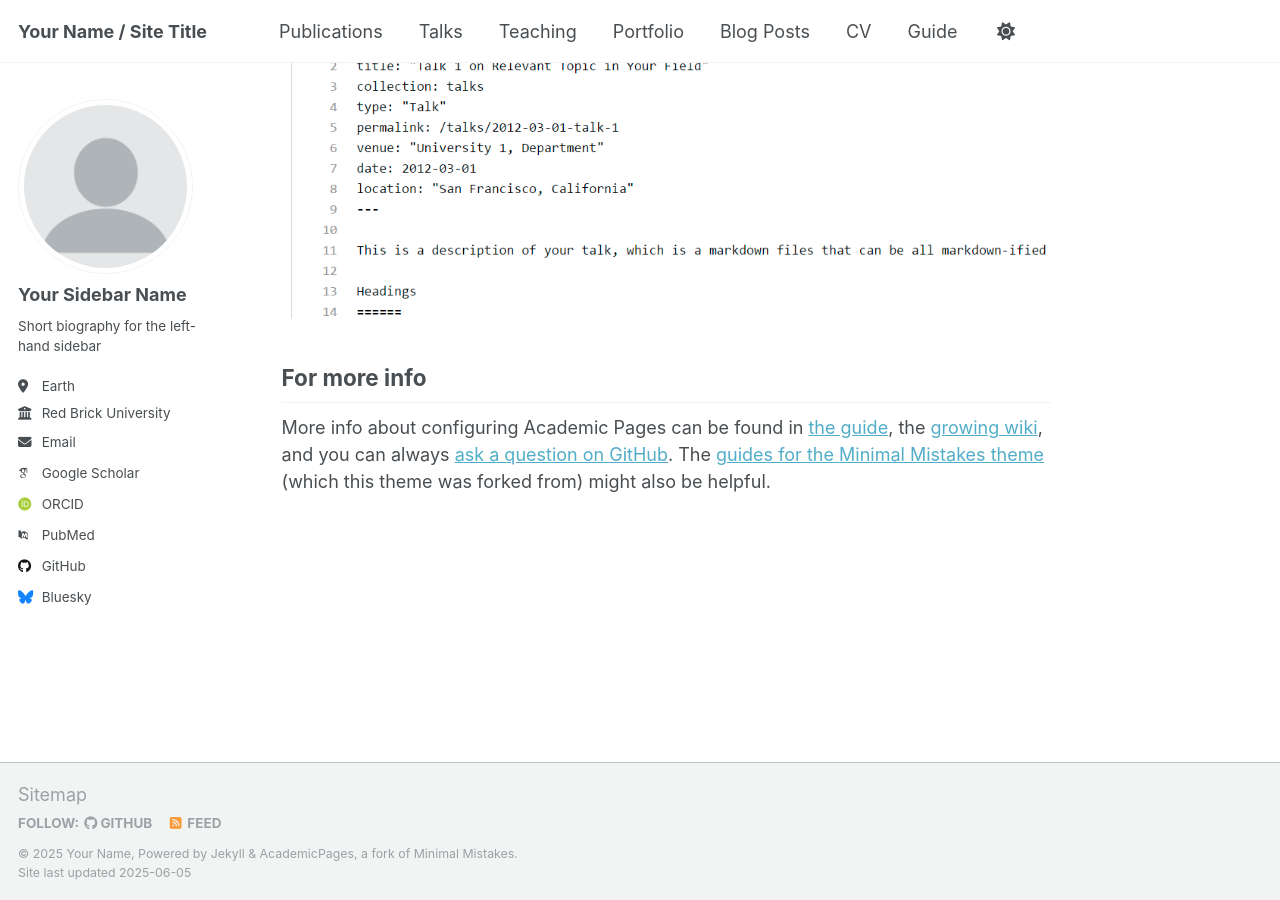
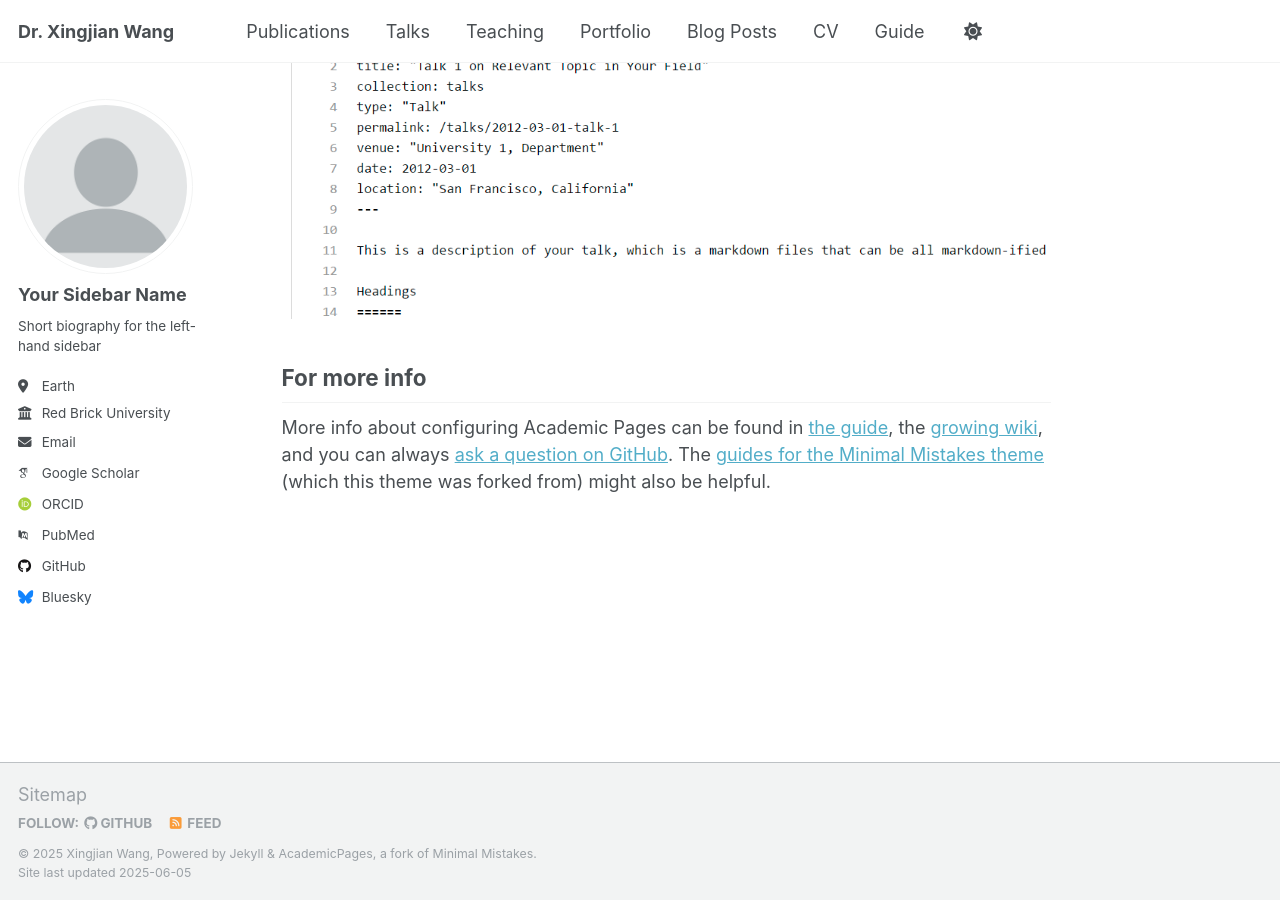
Before and after one commit to Victor-finance/Victor-finance.github.io, a Jekyll site: the page built from _pages/about.md, in a window 1280 px wide and 900 px high, scrolled down 2636 px. Built offline with Jekyll 4.4.1, drawn with Linux system fonts in a browser that asks for light colours; some web fonts are replaced.

Commit message:
_config.yml

```diff
--- a/_config.yml
+++ b/_config.yml
@@ -9,13 +9,13 @@
 # Basic Site Settings
 locale                   : "en-US"
 site_theme               : "default"
-title                    : "Your Name / Site Title"
+title                    : "Dr. Xingjian Wang"
 title_separator          : "-"
-name                     : &name "Your Name"
-description              : &description "personal description"
-url                      : https://academicpages.github.io # the base hostname & protocol for your site e.g. "https://[your GitHub username].github.io" or if you already have some other page hosted on Github then use "https://[your GitHub username].github.io/[Your Repo Name]"
+name                     : &name "Xingjian Wang"
+description              : &description "Assistant Professor at Capital University of Economics and Business"
+url                      : https://Victor-finance.github.io # the base hostname & protocol for your site e.g. "https://[your GitHub username].github.io" or if you already have some other page hosted on Github then use "https://[your GitHub username].github.io/[Your Repo Name]"
 baseurl                  : "" # the subpath of your site, e.g. "/blog"
-repository               : "academicpages/academicpages.github.io"
+repository               : "Victor-finance/Victor-finance.github.io"
 
 # Site Author - The following control what appear as part of the author content on the side bar.
 #               If a field is blank the icon and link will not appear, otherwise it will be shown.
```
